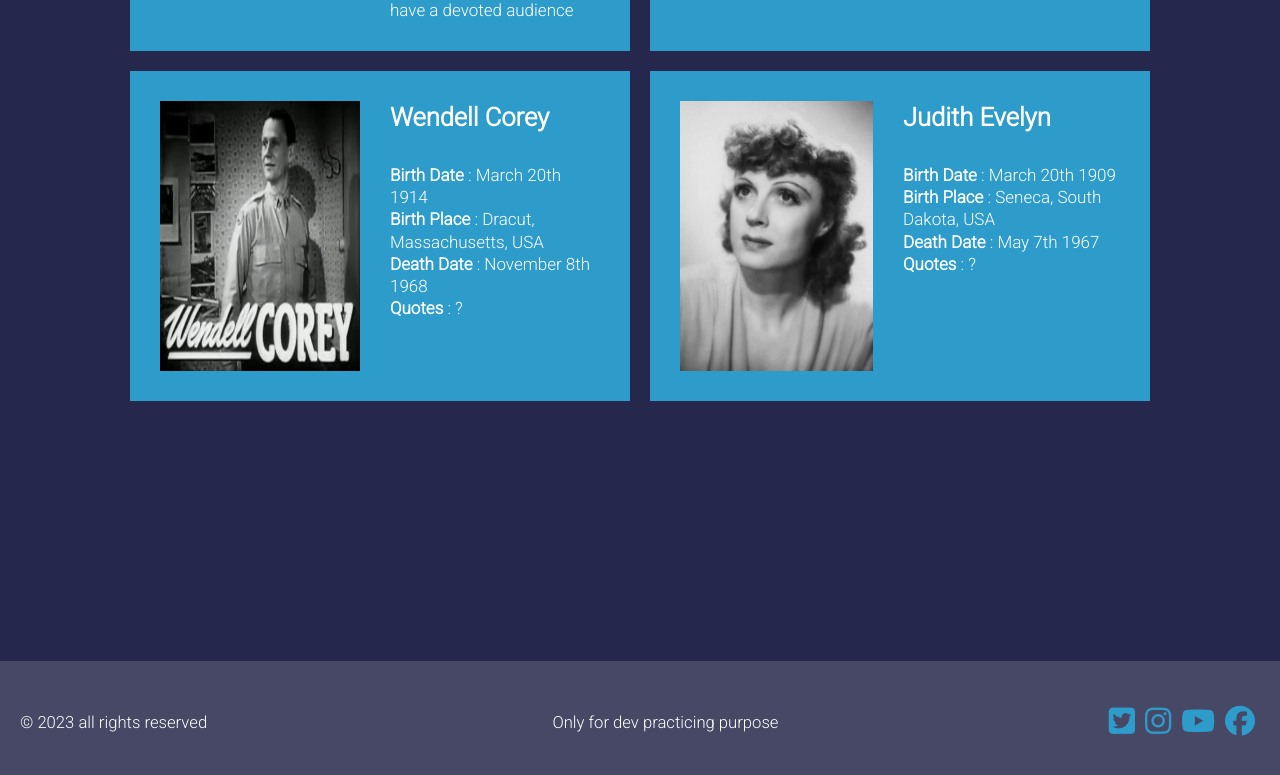
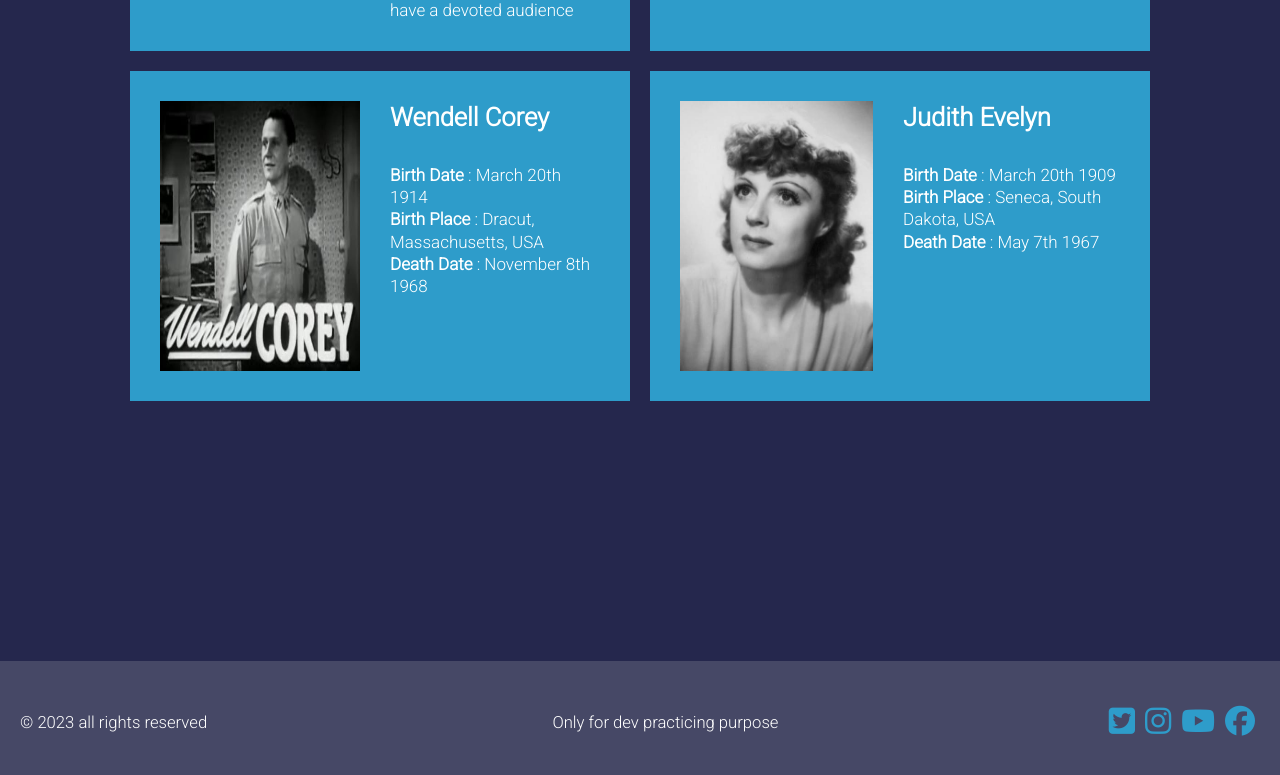
Before and after one commit to emamaria/rear-window, an Angular app: page /cast in a window 1280 px wide. Shown: the part 1003-1778 px from the top of the page. Built offline with nearby package versions, Linux system fonts and the light colour scheme.

Commit message:
show quote if exists ngif

```diff
--- a/src/app/pages/casts/casts.component.html
+++ b/src/app/pages/casts/casts.component.html
@@ -13,7 +13,7 @@
         <p><span>Birth Date</span> : {{ cast.birthDate }}</p>
         <p><span>Birth Place</span> : {{ cast.birthPlace }}</p>
         <p><span>Death Date</span> : {{ cast.deathDate }}</p>
-        <p><span>Quotes</span> : {{ cast.quotes }}</p>
+        <p *ngIf="cast.quotes"><span>Quotes</span> : {{ cast.quotes }}</p>
       </div>
     </div>
   </div>
--- a/src/app/pages/casts/casts.component.ts
+++ b/src/app/pages/casts/casts.component.ts
@@ -47,7 +47,7 @@ export class CastsComponent {
       birthPlace: "Dracut, Massachusetts, USA",
       deathDate: "November 8th 1968",
       img: "img5.jpg",
-      quotes: "?",
+      quotes: "",
     },
     {
       name: "Judith Evelyn",
@@ -55,7 +55,7 @@ export class CastsComponent {
       birthPlace: "Seneca, South Dakota, USA",
       deathDate: "May 7th 1967",
       img: "img6.jpg",
-      quotes: "?",
+      quotes: "",
     }
 
   ]
```
